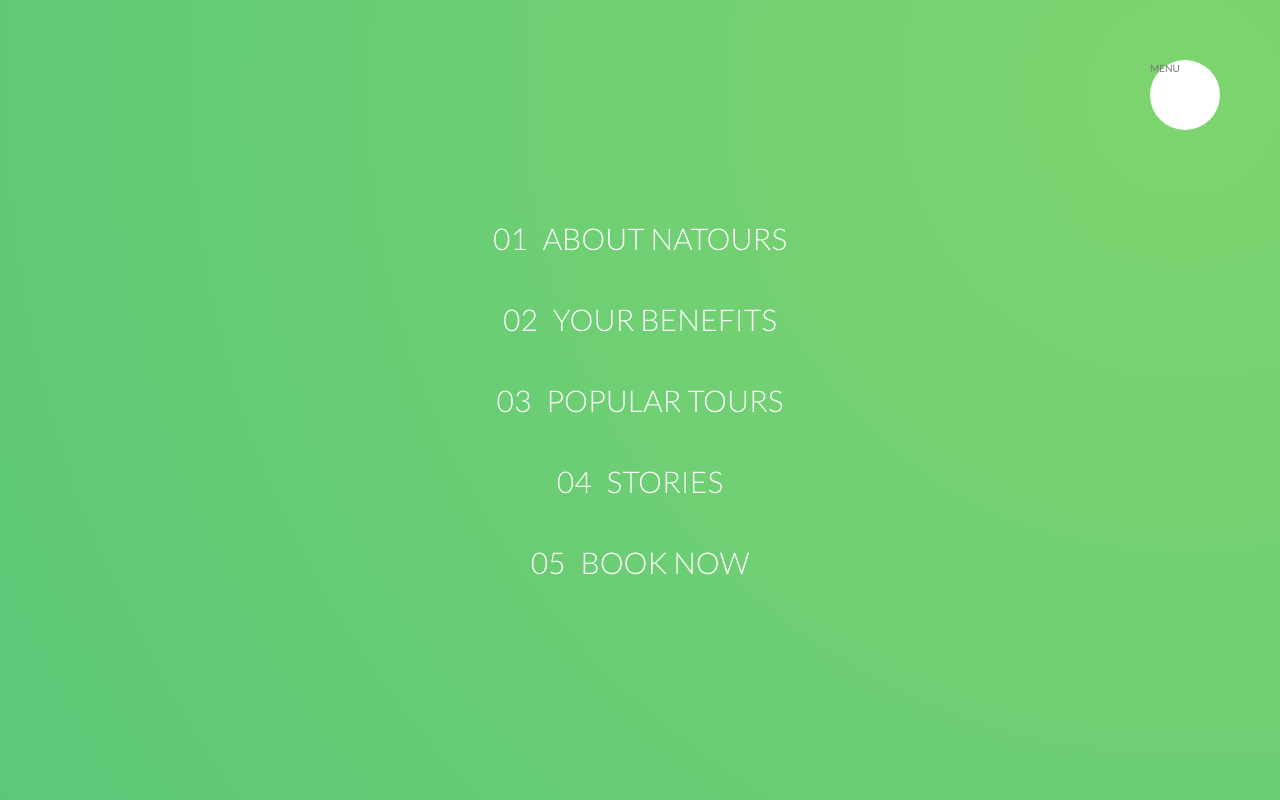
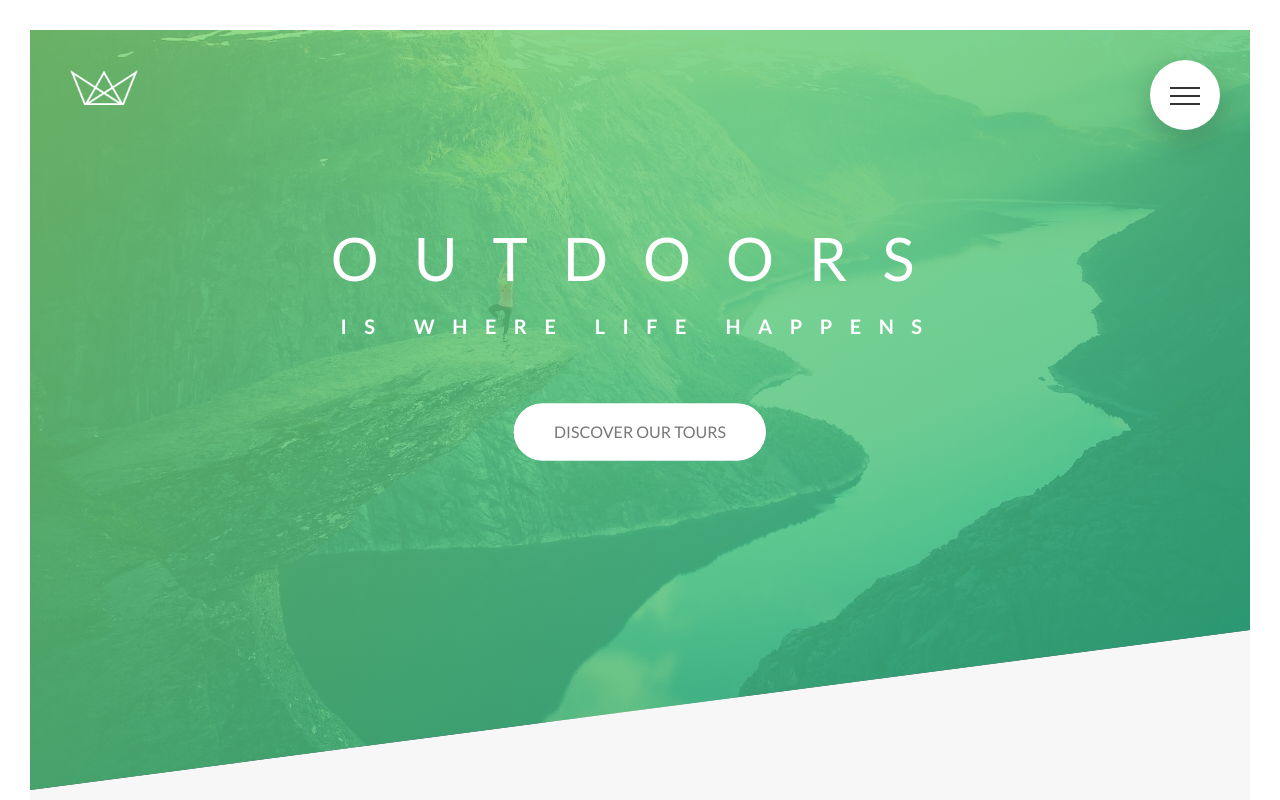
Before and after one commit to TravisMWilliams/CSS-training, a website: page index.html in a window 1280 px wide. Shown: the top 800 px of the page. Drawn offline with Linux system fonts and the light colour scheme.

Commit message:
Finished Navigation

```diff
--- a/index.html
+++ b/index.html
@@ -19,7 +19,9 @@
 <div class="navigation">
     <input type="checkbox" class="navigation__checkbox" id="navi-toggle">
 
-    <label for="navi-toggle" class="navigation__button">MENU</label>
+    <label for="navi-toggle" class="navigation__button">
+        <span class="navigation__icon">&nbsp;</span>
+    </label>
     <div class="navigation__background">&nbsp;</div>
 
     <nav class="navigation__nav">
--- a/sass/layout/_navigation.scss
+++ b/sass/layout/_navigation.scss
@@ -14,6 +14,9 @@
         right: 6rem;
         border-radius: 50%;
         z-index: 2000;
+        box-shadow: 0 1rem 3rem rgba($color-black, .2);
+        text-align: center;
+        cursor: pointer;
     }
 
     &__background {
@@ -25,16 +28,19 @@
         right: 6.5rem;
         background-image: radial-gradient($color-primary-light, $color-primary-dark);
         z-index: 1000;
-        transform: scale(80);
+        transition: transform .8s cubic-bezier(0.86, 0, 0.07, 1);
     }
 
     &__nav {
         height: 100vh;
-        width: 100%;
+        width: 0;
         position: fixed;
         top: 0;
-        right: 0;
+        left: 0;
         z-index: 1500;
+
+        opacity: 0;
+        transition: all .8s cubic-bezier(0.68, -0.55, 0.265, 1.55);
 
     }
 
@@ -42,6 +48,7 @@
         @include center-horiz-vert;
         list-style: none;
         text-align: center;
+        width: 100%;
 
     }
 
@@ -76,4 +83,68 @@
         }
     }
 
+    // Functionality
+
+    &__checkbox:checked ~ &__background {
+        transform: scale(80);
+    }
+
+    &__checkbox:checked ~ &__nav {
+        opacity: 1;
+        width: 100%;
+    }
+
+    // Icon
+    &__icon {
+        position: relative;
+        margin-top: 3.5rem;
+
+        &,
+        &::before,
+        &::after {
+            width: 3rem;
+            height: 2px;
+            background-color: $color-gray-dark-3;
+            display: inline-block;
+        }
+
+        &::before,
+        &::after {
+            content: "";
+            position: absolute;
+            left: 0;
+            transition: all .2s;
+        }
+
+        &::before {
+            top: -.8rem;
+        }
+
+        &::after {
+            top: .8rem;
+        }
+    }
+
+    &__button:hover &__icon::before {
+        top: -1rem;
+    }
+
+    &__button:hover &__icon::after {
+        top: 1rem;
+    }
+
+    &__checkbox:checked + &__button &__icon {
+        background-color: transparent;
+    }
+
+    &__checkbox:checked + &__button &__icon::before {
+        top: 0;
+        transform: rotate(135deg);
+    }
+
+    &__checkbox:checked + &__button &__icon::after {
+        top: 0;
+        transform: rotate(-135deg);
+    }
+
 }
```
Also changed, not shown: css/style.css.
